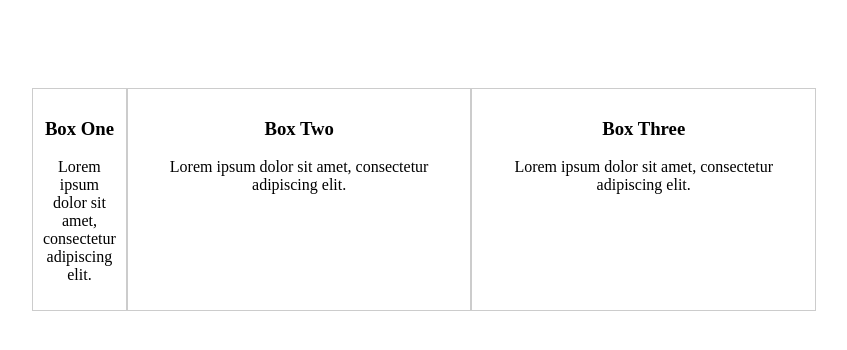
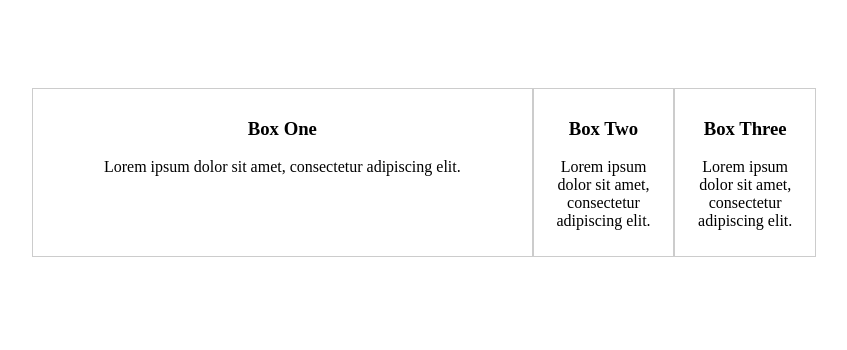
Before and after one commit to aReebok/ll-summer-web-dev, a plain HTML site: page using-flexbox/index.html in a window 1280 px wide. Shown: the whole page, without its empty margins (216-1063 px from the left). Drawn offline with Linux system fonts and the light colour scheme.

Commit message:
Fixes small typo in ln 23

```diff
--- a/using-flexbox/style.css
+++ b/using-flexbox/style.css
@@ -20,7 +20,7 @@ main {
     flex: 4;
 }
 
-.box-2 /
+.box-2 {
     flex: 1;
 }
 .box-3 {
```
